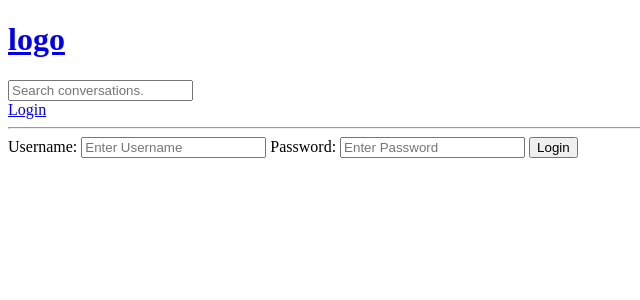
After one commit to adominguez15722/Translator, a Django app: page /login/ in a window 1280 px wide. The commit adds this page. Shown: the top 300 px of the page, without its empty margins (0-640 px from the left). Run offline with Django 4.2, Linux system fonts and the light colour scheme.

Commit message:
login user feature working

```diff
--- a/main/templates/base/home.html
+++ b/main/templates/base/home.html
@@ -28,6 +28,9 @@
             <hr>
 
             <div>
+                <a href="{% url 'index' %}">All</a>
+            </div>
+            <div>
                 <a href="{% url 'index' %}">{{topic.name}}</a>
             </div>
 
@@ -41,6 +44,7 @@
 
 
         <div>
+            <h5>{{conversation_count}} conversations to join</h5>
             <a href="{% url 'create-conversation' %}">Create Conversation</a>
 
             {% for convo in conversations %}
--- /dev/null
+++ b/main/templates/base/login_register.html
@@ -0,0 +1,18 @@
+{% extends 'main.html' %}
+
+{% block content %}
+
+<div>
+    <form method="POST" action="">
+        {% csrf_token %}
+
+        <label for="">Username:</label>
+        <input type="text" name="username" placeholder="Enter Username" />
+
+        <label for="">Password:</label>
+        <input type="password" name="password" placeholder="Enter Password" />
+        <input type="submit" value="Login" />
+    </form>
+</div>
+
+{% endblock content %}
--- a/main/urls.py
+++ b/main/urls.py
@@ -2,11 +2,14 @@ from django.urls import path
 from . import views
 
 urlpatterns = [
-path("", views.index, name="index"),
-path("conversation/<str:pk>/", views.conversation, name="conversation"),
+    path("login/", views.loginPage, name="login"),
+    path("logout/", views.logoutUser, name="logout"),
 
-path('create-conversation/', views.createConversation, name="create-conversation"),
-path('update-conversation/<str:pk>/', views.updateConversation, name="update-conversation"),
-path('delete-conversation/<str:pk>/', views.deleteConversation, name="delete-conversation"),
+    path("", views.index, name="index"),
+    path("conversation/<str:pk>/", views.conversation, name="conversation"),
+
+    path('create-conversation/', views.createConversation, name="create-conversation"),
+    path('update-conversation/<str:pk>/', views.updateConversation, name="update-conversation"),
+    path('delete-conversation/<str:pk>/', views.deleteConversation, name="delete-conversation"),
 
 ]
--- a/main/views.py
+++ b/main/views.py
@@ -1,6 +1,10 @@
 import re
 from django.shortcuts import render, redirect
+from django.contrib import messages
+from django.contrib.auth.decorators import login_required
 from django.db.models import Q
+from django.contrib.auth.models import User
+from django.contrib.auth import authenticate, login, logout
 from .models import Conversation, Topic
 from .forms import ConversationForm
 # Create your views here.
@@ -10,6 +14,32 @@ from .forms import ConversationForm
 #     {'id':2, 'name': 'Jim'},
 #     {'id':3, 'name': 'Sally'},
 # ]
+
+def loginPage(request):
+
+    if request.method == 'POST':
+        username = request.POST.get('username')
+        password = request.POST.get('password')
+        try:
+            user = User.objects.get(username=username)
+        except:
+            messages.error(request, 'User does not exist')
+
+        user = authenticate(request, username=username, password=password)
+
+        if user is not None:
+            login(request, user)
+            return redirect('index')
+        else:
+            messages.error(request, 'Username or password does not exist')
+
+    context = {}
+    return render(request, 'base/login_register.html', context)
+
+def logoutUser(request):
+    logout(request)
+    return redirect('index')
+
 
 def index(request):
     q = request.GET.get('q') if request.GET.get('q') != None else ''
@@ -21,8 +51,9 @@ def index(request):
         )
 
     topics = Topic.objects.all()
+    conversation_count = conversations.count()
 
-    context = {'conversations': conversations, 'topics': topics}
+    context = {'conversations': conversations, 'topics': topics, 'conversation_count': conversation_count}
     return render(request, 'base/home.html', context)
 
 def conversation(request, pk):
@@ -33,6 +64,7 @@ def conversation(request, pk):
     context = {'conversation': conversation}
     return render(request, 'base/conversation.html', context)
 
+@login_required(login_url='/login')
 def createConversation(request):
     form = ConversationForm()
     if request.method == 'POST':
--- a/templates/main.html
+++ b/templates/main.html
@@ -8,6 +8,17 @@
 </head>
 <body>
     {% include 'navbar.html' %}
+
+    {% if messages %}
+    <ul class="messages">
+        {% for message in messages %}
+        <li></li>{{ message }}</li>
+        {% endfor %}
+    </ul>
+    {% endif %}
+
+
+
     {% block content %}
     {% endblock %}
 </body>
--- a/templates/navbar.html
+++ b/templates/navbar.html
@@ -5,4 +5,11 @@
 <form action="{% url 'index' %}" method="GET">
     <input type="text" name="q" placeholder="Search conversations." />
 </form>
+
+{% if request.user.is_authenticated %}
+<a href="{% url 'logout' %}">Logout</a>
+{% else %}
+<a href="{% url 'login' %}">Login</a>
+{% endif %}
+
 <hr>
```
Also changed, not shown: db.sqlite3.
